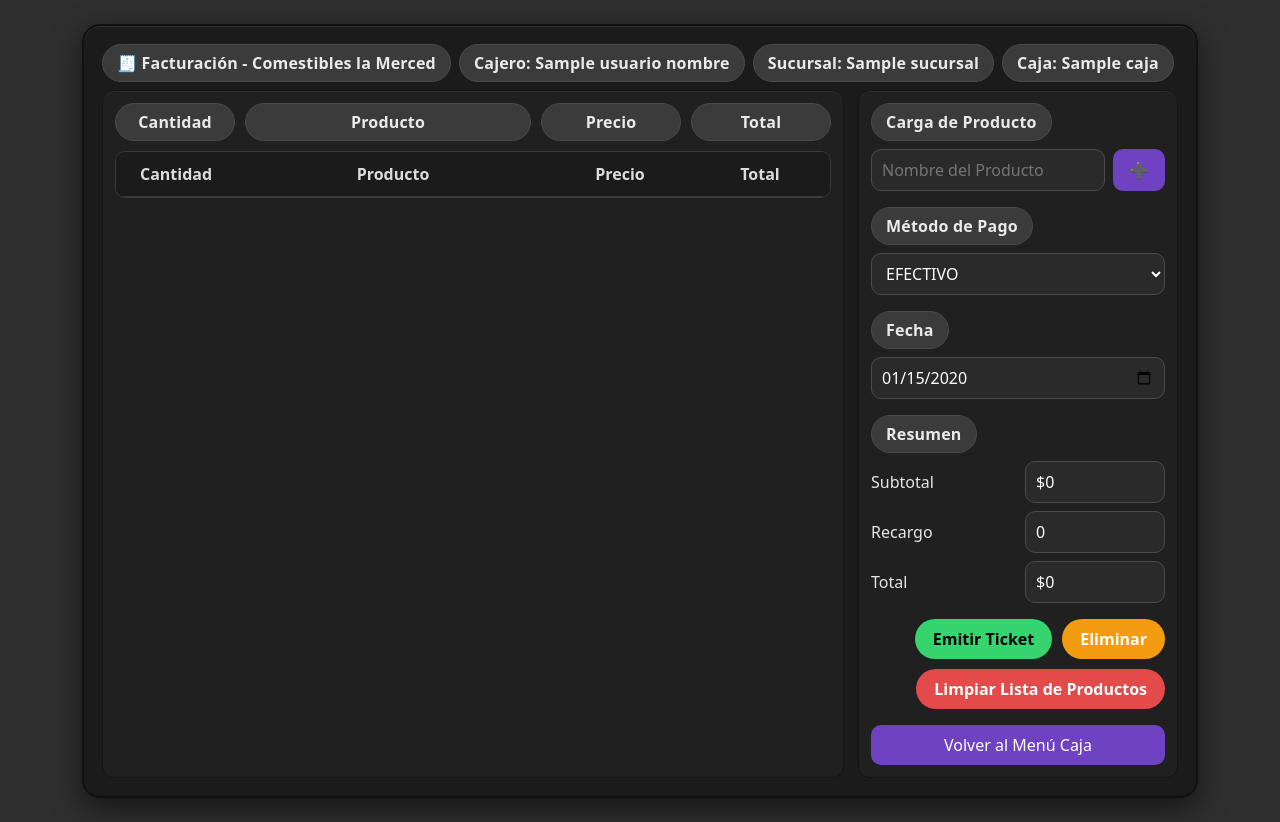
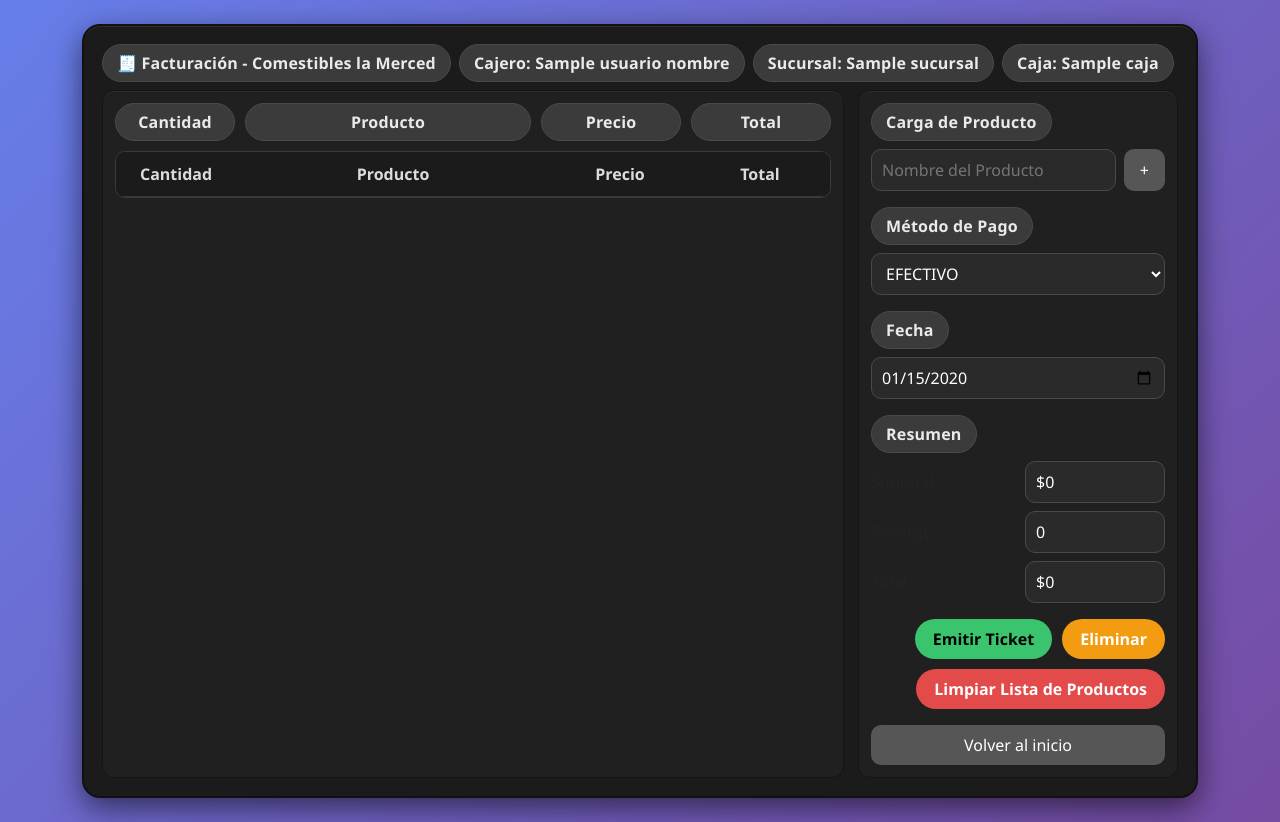
Before and after one commit to IgnacioCasula/LaMercedComestiblesSuper, a Django app: template ventas/templates/HTML/registrar_venta.html in a window 1280 px wide. Run offline with Django 4.2, Linux system fonts and the light colour scheme; tables that the repository leaves empty hold one stand-in row (values such as "Sample post"); the template is opened without the code that fills it: values that come from a table or form of the project are taken from there, most other values are stand-ins (such as "Sample title", 1, 10 or a date in 2020); lists and menus that the app fills with data are empty.

Commit message:
algunos austes en ventas

```diff
--- a/ventas/static/CSS/ventas.css
+++ b/ventas/static/CSS/ventas.css
@@ -1,5 +1,4 @@
 :root{
-    --bg:#2a2a2a;
     --panel:#1b1b1b;
     --panel-2:#202020;
     --ink:#e6e6e6;
@@ -8,11 +7,16 @@
     --pill-hi:#4a4a4a;
 }
 
-body{
-    background:#2f2f2f;
-    color:var(--ink);
-    font-family:system-ui, Arial, sans-serif;
+body {
+    margin: 0;
+    font-family: 'Segoe UI', Tahoma, Geneva, Verdana, sans-serif;
+    background: linear-gradient(135deg, #667eea 0%, #764ba2 100%);
+    min-height: 100vh;
+    position: relative;
+    overflow-x: hidden;
 }
+
+
 
 .frame{
     background:var(--panel);
@@ -34,7 +38,7 @@ body{
 }
 
 .btn-purple{
-    background:#6f42c1;
+    background:#565656;
     color:#fff;
     border:none;
     border-radius:10px;
@@ -44,7 +48,7 @@ body{
     padding: 8px 16px;
 }
 .btn-purple:hover{
-    background:#5b35a1;
+    background:#919191;
     color:#fff;
 }
 
@@ -150,7 +154,7 @@ table.sheet tbody tr:hover td{ background:#1e1e1e; }
 }
 
 .btn-green{
-    background:#36d46f;
+    background:#3ac46d;
     border:none;
     border-radius:999px;
     padding:8px 18px;
--- a/ventas/templates/HTML/registrar_venta.html
+++ b/ventas/templates/HTML/registrar_venta.html
@@ -51,7 +51,7 @@
           <input id="productoInput" class="inpt" placeholder="Nombre del Producto"
                  list="productosLista">
           <datalist id="productosLista"></datalist>
-          <button class="btn-purple px-3" id="btnAgregarProducto">➕</button>
+          <button class="btn-purple px-3" id="btnAgregarProducto">+</button>
         </div>
 
         <div class="label mt-3"><span class="pill">Método de Pago</span></div>
@@ -80,7 +80,7 @@
 
         <!-- BOTÓN VOLVER -->
         <div class="text-center mt-3">
-          <a href="{% url 'caja:menu_caja' %}" class="btn-purple w-100">Volver al Menú Caja</a>
+          <a href="{% url 'inicio' %}" class="btn-purple w-100">Volver al inicio</a>
         </div>
       </aside>
     </div>
```
